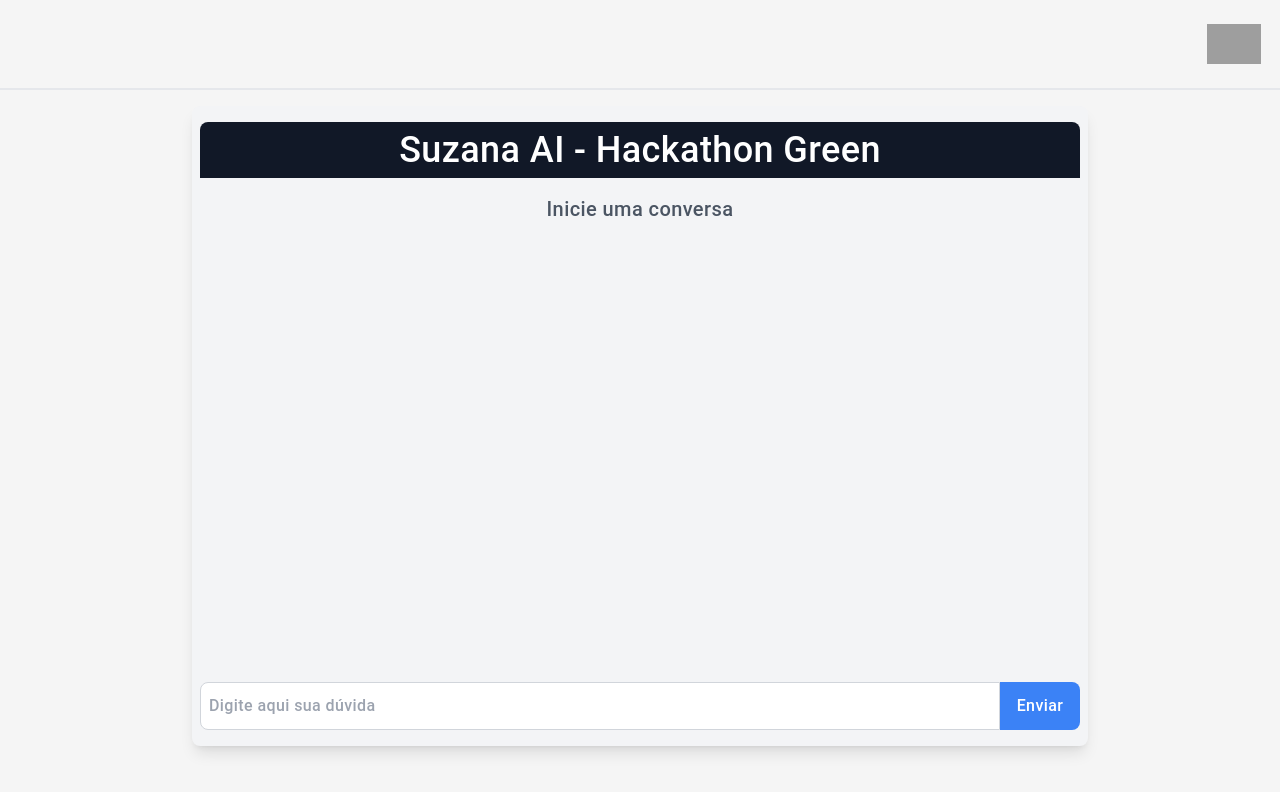
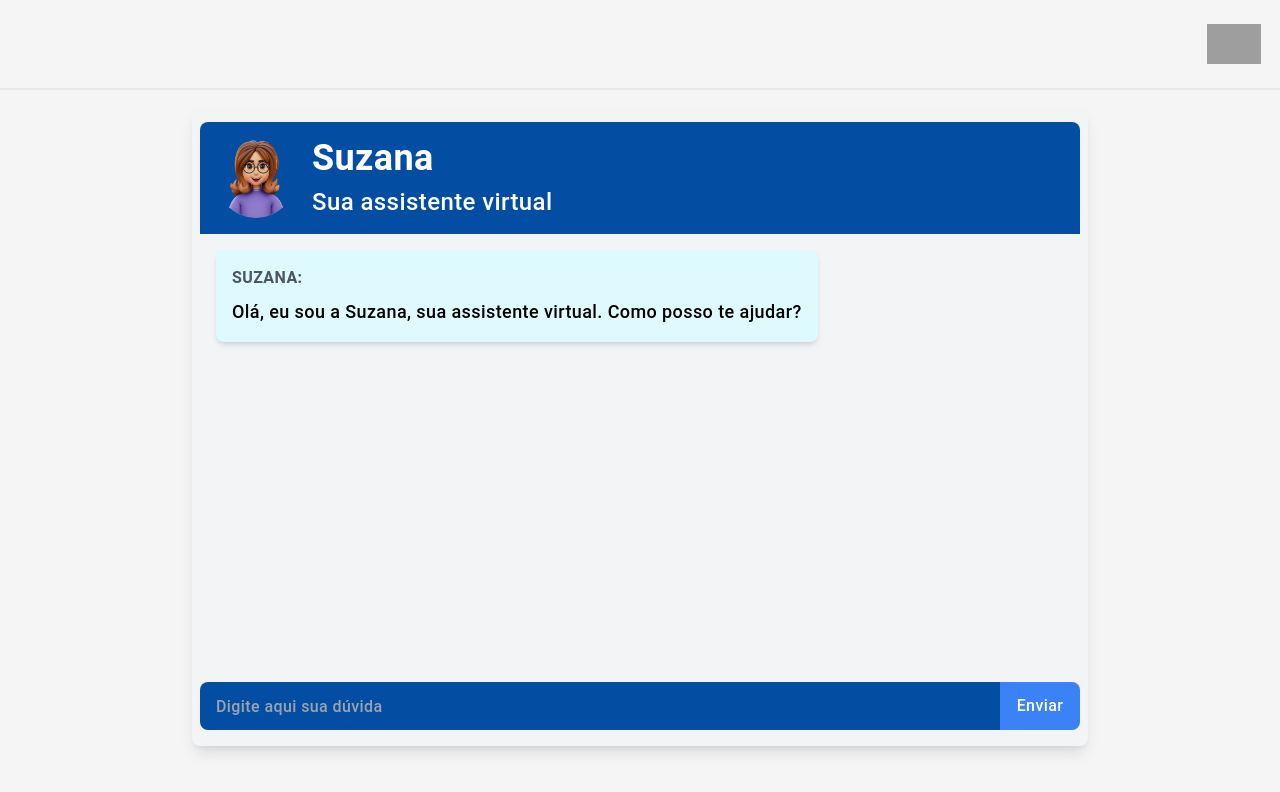
Before and after one commit to DanielYuki/Green_Hackathon, a React (Vite) app in the folder frontend/: page /Chat in a window 1280 px wide. Shown: the top 792 px of the page. Built offline with nearby package versions, Linux system fonts and the light colour scheme; grey boxes are pictures that could not be loaded.

Commit message:
Better Chat UI

```diff
--- a/frontend/src/components/Message.jsx
+++ b/frontend/src/components/Message.jsx
@@ -10,24 +10,26 @@ export default function Message({ role, content, index }) {
                 isUser ? "flex justify-end" : "flex justify-start"
             } items-center mb-4`}
         >
-            {!isUser && (
+            {/* {!isUser && (
                 <img
                     src="https://external-content.duckduckgo.com/iu/?u=https%3A%2F%2Fwww.vhv.rs%2Fdpng%2Fd%2F436-4363443_view-user-icon-png-font-awesome-user-circle.png&f=1&nofb=1&ipt=5554a8abdb5e04f04ca38fb6bab9ca9b0e36674c13a5dcf08adc440d05f18676&ipo=images"
                     alt="User Icon"
                     className="w-10 h-10 sm:w-12 sm:h-12 md:w-14 md:h-14 rounded-full mr-2 self-baseline"
                 />
-            )}
-            <div className="relative bg-white p-2 sm:p-4 rounded-lg shadow-md">
+            )} */}
+            <div className={`${isUser ? "bg-white" : "bg-secondary-color"} relative p-2 sm:p-4 rounded-lg shadow-md`}>
                 <div className="relative">
                     <span className="block text-xs sm:text-sm md:text-base mb-2 text-gray-600">
-                        <b>{isUser ? "USUÁRIO": "SUZANA"}:</b>
+                        <b>{isUser ? "USUÁRIO" : "SUZANA"}:</b>
                     </span>
                     <span className="block text-sm sm:text-base md:text-lg">
                         {content}
                     </span>
                 </div>
-                {!isUser && (
-                    <div className="absolute w-0 h-0 border-t-8 border-l-8 border-white top-0 left-0"></div>
+                {isUser ? (
+                    <div className="absolute w-0 h-0 border-t-8 border-r-8 border-white top-0 right-0"></div>
+                ) : (
+                    <div className="absolute w-0 h-0 border-t-8 border-l-8 border-secondary-color top-0 left-0"></div>
                 )}
             </div>
         </div>
--- a/frontend/src/index.css
+++ b/frontend/src/index.css
@@ -23,8 +23,9 @@
 .root,
 #root,
 #docs-root {
-  --primary-color: #5dd4aa;
-  --secondary-color: whitesmoke;
+  --primary-color: #034EA2;
+  --secondary-color: #DFFAFF;
+  --terciary-color: whitesmoke;
 
   --font-large: 1.375rem;
   --font-normal: 1.125rem;
@@ -38,7 +39,8 @@
 
 /* Track */
 ::-webkit-scrollbar-track {
-  background: var(--secondary-color);
+  background: var(--terciary-color);
+  /* background: whitesmoke; */
 }
 
 /* Handle */
@@ -48,7 +50,7 @@
 
 /* Handle on hover */
 ::-webkit-scrollbar-thumb:hover {
-  background: #4db590;
+  background: var(--secondary-color);
 }
 
 html, body{
--- a/frontend/src/pages/Chat.jsx
+++ b/frontend/src/pages/Chat.jsx
@@ -3,7 +3,7 @@ import react, { useState } from "react";
 import Message from "../components/Message";
 import ErrorMessage from "../components/ErrorMsg";
 
-// import suzanaIconChat from "../assets/suzanaIconChat.png";
+import suzanaIconChat from "../assets/suzanaIconChat.png";
 
 export default function Chat() {
     const [message, setMessage] = useState("");
@@ -56,9 +56,22 @@ export default function Chat() {
 
     return (
         <main className="w-full justify-between flex flex-col sm:w-[100%] md:w-[85%] lg:w-[70%] mx-auto my-4 py-4 px-2 h-[80vh] bg-gray-100 rounded-lg shadow-lg">
-            <h1 className="text-2xl sm:text-3xl md:text-4xl text-center bg-gray-900 text-white py-2 rounded-t-lg">
-                Suzana AI - Hackathon Green
-            </h1>
+            <div className="bg-primary-color pl-4 text-white py-4 rounded-t-lg flex items-center justify-start text-start">
+                <img
+                    // src="https://external-content.duckduckgo.com/iu/?u=https%3A%2F%2Fwww.vhv.rs%2Fdpng%2Fd%2F436-4363443_view-user-icon-png-font-awesome-user-circle.png&f=1&nofb=1&ipt=5554a8abdb5e04f04ca38fb6bab9ca9b0e36674c13a5dcf08adc440d05f18676&ipo=images"
+                    src={suzanaIconChat}
+                    alt="Suzana Icon"
+                    className="w-16 h-16 md:w-20 md:h-20 rounded-full mr-4"
+                />
+                <div>
+                    <h1 className="text-3xl sm:text-4xl font-bold mb-2">
+                        Suzana
+                    </h1>
+                    <h2 className="text-xl sm:text-2xl">
+                        Sua assistente virtual
+                    </h2>
+                </div>
+            </div>
 
             <div className="overflow-y-scroll h-[80%]">
                 <section className="mt-4 space-y-4 px-2 sm:px-4">
@@ -71,11 +84,33 @@ export default function Chat() {
                             />
                         ))
                     ) : (
-                        <div className="flex justify-center items-center h-full">
-                            <span className="text-gray-600 text-xl">
-                                Inicie uma conversa
-                            </span>
-                        </div>
+                        <>
+                            {/* <div className="flex justify-center items-center h-full">
+                                <span className="text-gray-600 text-xl">
+                                    Inicie uma conversa
+                                </span>
+                            </div> */}
+
+                            <div
+                                // key={index}
+                                className={`flex justify-start items-center mb-4`}
+                            >
+                                <div className="relative bg-secondary-color p-2 sm:p-4 rounded-lg shadow-md">
+                                    <div className="relative">
+                                        <span className="block text-xs sm:text-sm md:text-base mb-2 text-gray-600">
+                                            <b>{"SUZANA"}:</b>
+                                        </span>
+                                        <span className="block text-sm sm:text-base md:text-lg">
+                                            {
+                                                "Olá, eu sou a Suzana, sua assistente virtual. Como posso te ajudar?"
+                                            }
+                                        </span>
+                                    </div>
+
+                                    <div className="absolute w-0 h-0 border-t-8 border-l-8 border-secondary-color top-0 left-0"></div>
+                                </div>
+                            </div>
+                        </>
                     )}
                     {errorMessage && <ErrorMessage message={errorMessage} />}
                 </section>
@@ -101,7 +136,7 @@ export default function Chat() {
                     value={message}
                     placeholder="Digite aqui sua dúvida"
                     onChange={(e) => setMessage(e.target.value)}
-                    className="flex-grow h-10 sm:h-12 border border-gray-300 rounded-l-lg p-2"
+                    className="flex-grow text-white bg-primary-color h-10 sm:h-12 rounded-l-lg py-2 px-4 focus:outline-none focus:ring"
                 />
                 <button
                     type="submit"
--- a/frontend/src/pages/Home.jsx
+++ b/frontend/src/pages/Home.jsx
@@ -25,8 +25,8 @@ export default function Home() {
                     to="/Chat"
                     className="px-6 py-4 bg-red-600 text-center font-bold hover:bg-red-700 transition duration-400 ease-in-out text-white rounded block w-full md:w-auto"
                 >
-                    <span className="hidden md:inline">
-                        Clique para saber mais como impulsionar seu negócio
+                    <span className="hidden md:inline text-2xl">
+                        Impulsione seu Negócio
                     </span>
                     <span className="md:hidden text-xl">
                         Impulsione seu Negócio
--- a/frontend/tailwind.config.js
+++ b/frontend/tailwind.config.js
@@ -5,7 +5,8 @@ module.exports = {
     extend: {
       colors: {
         "primary-color": "var(--primary-color)",
-        "secondary-color": "var(--secondary-color)"
+        "secondary-color": "var(--secondary-color)",
+        "terciary-color": "var(--terciary-color)"
       },
       fontSize: {
         'fl': 'var(--font-large)',
```
Also changed, not shown: frontend/src/assets/suzanaIconChat.png (added), 1 other file (tests, documents, lock files or other folders).
